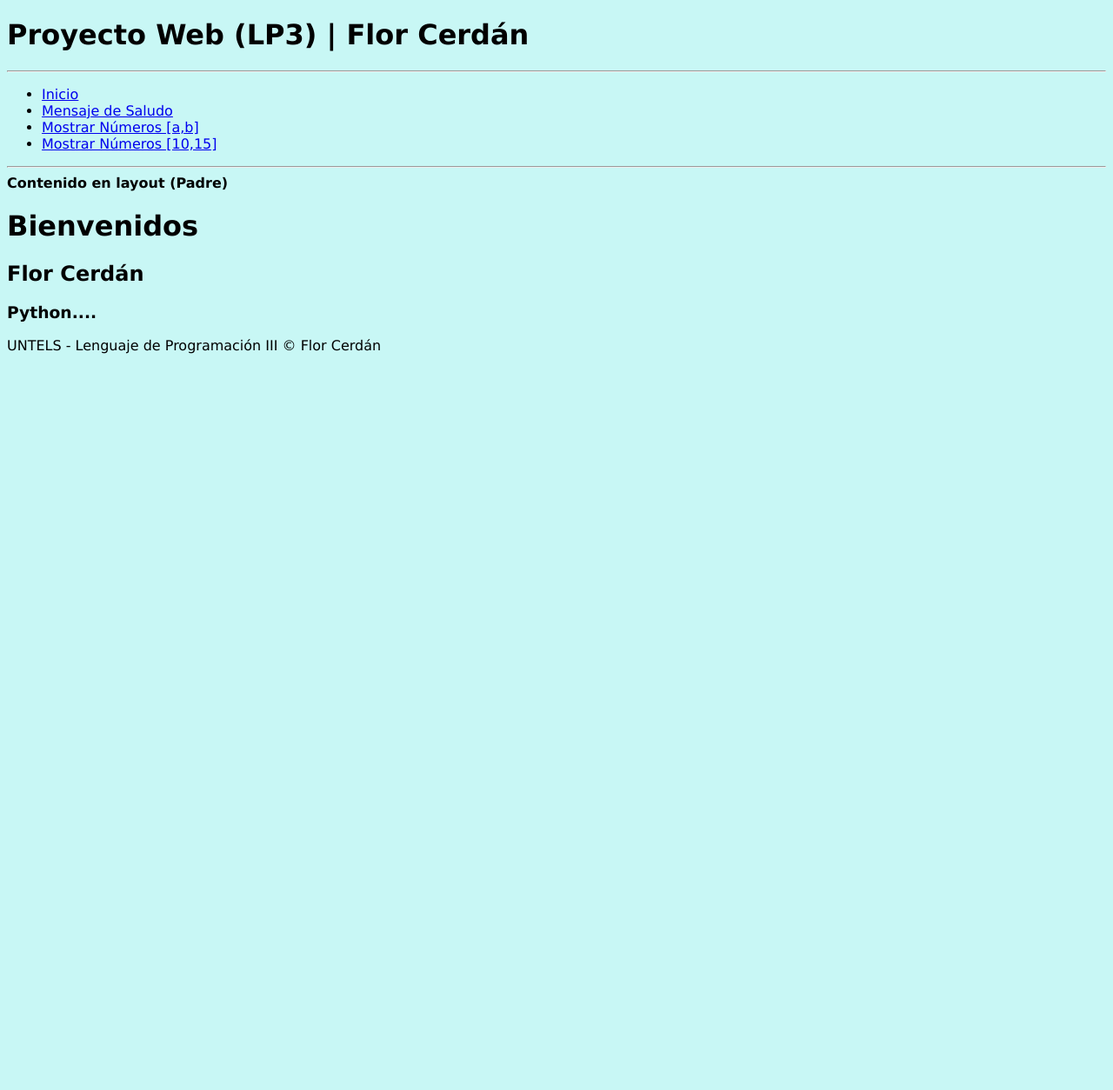
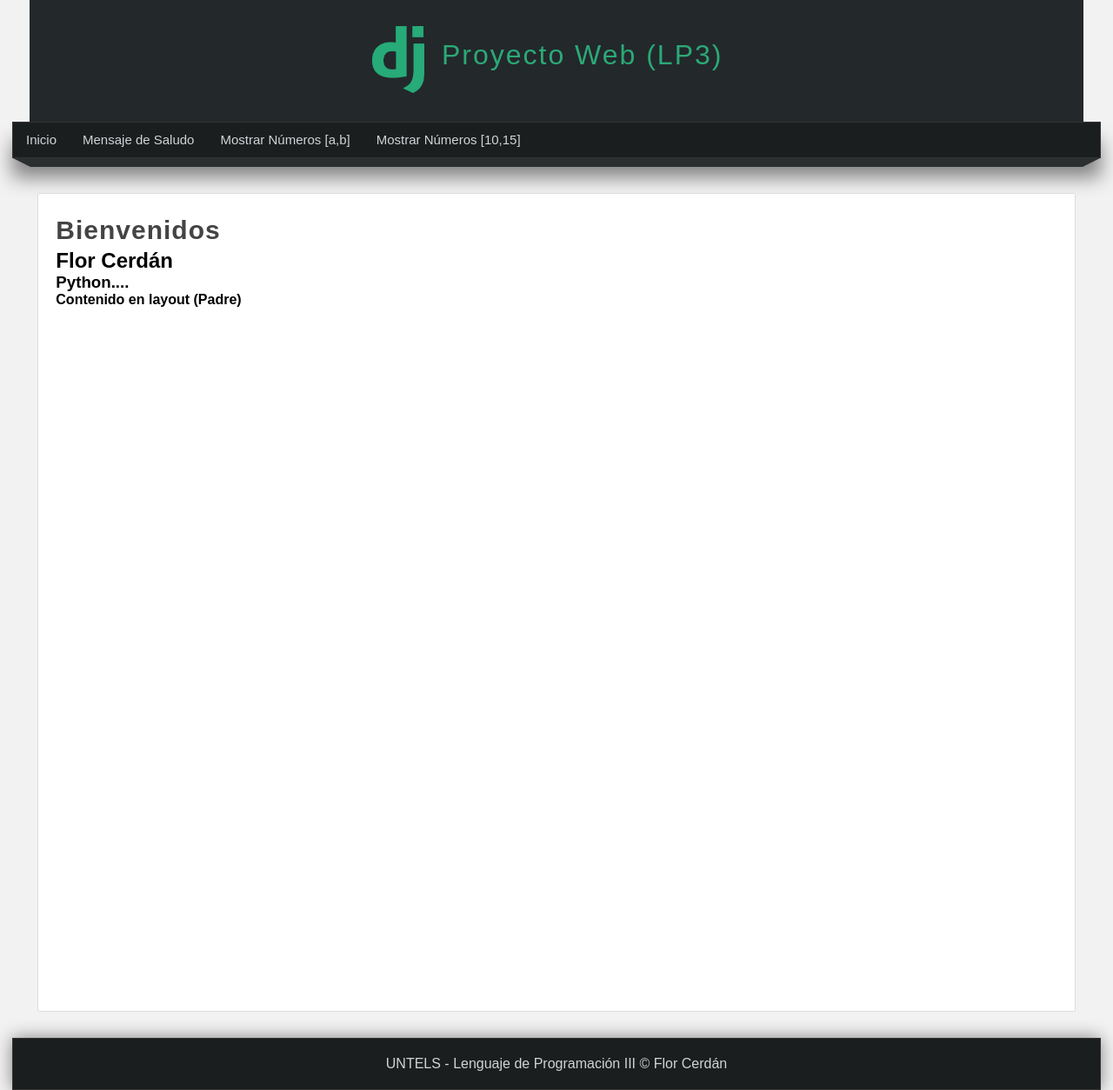
Before and after one commit to JoseVillanuevaP1/LPIII_SEMANA_10_11_VILLANUEVA, a Django app: page /saludo/ in a window 1280 px wide. Shown: the whole page at 87% size. Before the commit the page ends 407 px from the top, so only its background shows below. Run offline with Django 5.2, Linux system fonts and the light colour scheme.

Commit message:
Django 007 - Estilos y Apariencia Visual

```diff
--- a/miapp/static/css/style.css
+++ b/miapp/static/css/style.css
@@ -1,4 +1,146 @@
+/*Estilos Generales*/
+* {
+  margin: 0px;
+  padding: 0px;
+  font-family: Arial, Helvetica, sans-serif;
+  text-decoration: none;
+}
+
 body {
-  font-family: Verdana, Geneva, Tahoma, sans-serif;
-  background-color: rgb(200, 247, 245);
+  background-color: #f2f2f2;
 }
+
+/* Estilos Cabecera */
+header {
+  width: 1212px;
+  height: 140px;
+  background-color: #23282b;
+  margin: 0 auto;
+}
+
+#logotipo {
+  width: 35%;
+  height: 130px;
+  margin: 0 auto;
+  padding-top: 10px;
+}
+
+#logotipo img {
+  display: block;
+  width: 60px;
+  float: left;
+  margin-top: 20px;
+}
+
+#logotipo h1 {
+  display: block;
+  float: left;
+  margin-top: 35px;
+  margin-left: 20px;
+  letter-spacing: 2px;
+  font-weight: lighter;
+  color: #2ba977;
+}
+
+/*Zona de menu*/
+nav {
+  width: 1250px;
+  height: 40px;
+  margin: 0 auto;
+  background-color: #1b1e1f;
+  border: 1px solid #333333;
+  box-shadow: 0px 22px 22px gray;
+  font-size: 15px;
+}
+
+/*Zona de enlaces*/
+nav ul {
+  list-style: none;
+  text-decoration: none;
+}
+nav ul li {
+  line-height: 40px;
+  float: left;
+}
+
+/*Hipervinculos*/
+nav ul li a {
+  display: block;
+  padding-left: 15px;
+  padding-right: 15px;
+  color: #d1d4d6;
+}
+
+/*Efecto en Hipervínculos*/
+nav ul li a:hover {
+  background: #2ba977;
+  box-shadow: 0px 0px 0px #444 inset;
+  color: white;
+  transition: all 300ms;
+}
+
+/*Efecto 3D*/
+.barra {
+  width: 1250px;
+  margin: 0 auto;
+}
+
+.esquina-izquierda {
+  display: block;
+  border-left: 20px solid transparent;
+  border-top: 10px solid #2b2f30;
+  float: left;
+}
+
+.esquina-derecha {
+  display: block;
+  border-right: 20px solid transparent;
+  border-top: 10px solid #2b2f30;
+  float: right;
+}
+
+/*Relleno del hueco*/
+.relleno-barra {
+  display: block;
+  width: 1210px;
+  height: 10px;
+  background: #2b2f30;
+  float: left;
+}
+
+#content {
+  width: 1212px;
+  min-height: 930px;
+  margin: 0 auto;
+  margin-bottom: 30px;
+  margin-top: 40px;
+}
+
+.box {
+  background: white;
+  width: 95%;
+  min-height: 900px;
+  padding: 20px;
+  border: 1px solid #ddd;
+  border-radius: 2px;
+  margin: 0 auto;
+}
+.title {
+  color: #444;
+  letter-spacing: 1px;
+  font-size: 30px;
+  margin-bottom: 4px;
+  margin-top: 5px;
+}
+/*Estilo para el footer*/
+footer {
+  width: 1250px;
+  background-color: #1b1e1f;
+  border: 1px solid #333;
+  color: #d1d4d6;
+  text-align: center;
+  margin: 0 auto;
+  padding-top: 20px;
+  padding-bottom: 20px;
+  box-shadow: 0px 0px 20px gray;
+}
--- a/miapp/templates/index.html
+++ b/miapp/templates/index.html
@@ -7,6 +7,6 @@ Inicio
 
 
 {% block content %}
-<h1>Página Index</h1>
+<h1 class="title">Página Index</h1>
 <h2>Usango templates</h2>
 {% endblock %}
--- a/miapp/templates/layout.html
+++ b/miapp/templates/layout.html
@@ -15,8 +15,15 @@
 </head>
 
 <body>
-    <h1> Proyecto Web (LP3) | Flor Cerdán </h1>
-    <hr />
+    <header>
+        <div id="logotipo">
+            <img src="{% static 'images/LogoDJango.png' %}" />
+            <h1>Proyecto Web (LP3)</h1>
+        </div>
+    </header>
+
+
+    <nav>
         <ul>
             <li>
                 <a href="/inicio"> Inicio</a>
@@ -31,13 +38,21 @@
                 <a href="/rango2/10/15"> Mostrar Números [10,15]</a>
             </li>
         </ul>
-    <hr />
+    </nav>
+
+    <div class="barra">
+        <span class="esquina-izquierda"></span>
+        <span class="relleno-barra"></span>
+        <span class="esquina-derecha"></span>
+    </div>
 
 
     <div id="content">
+        <div class="box">
             {% block content %}
             <strong> Contenido en layout (Padre) </strong>
             {% endblock %}
+        </div>
     </div>
     <footer>
         UNTELS - Lenguaje de Programación III &copy; Flor Cerdán
--- a/miapp/templates/saludo.html
+++ b/miapp/templates/saludo.html
@@ -7,8 +7,10 @@ Saludo
 
 
 {% block content %}
-{{ block.super }}
-<h1>Bienvenidos</h1>
+<h1 class="title">Bienvenidos</h1>
 <h2>Flor Cerdán</h2>
 <h3>Python....</h3>
+{{ block.super }}
+
+
 {% endblock %}
```
Also changed, not shown: miapp/static/images/LogoDJango.png (added). Lines whose indentation alone changed are shown as unchanged.
